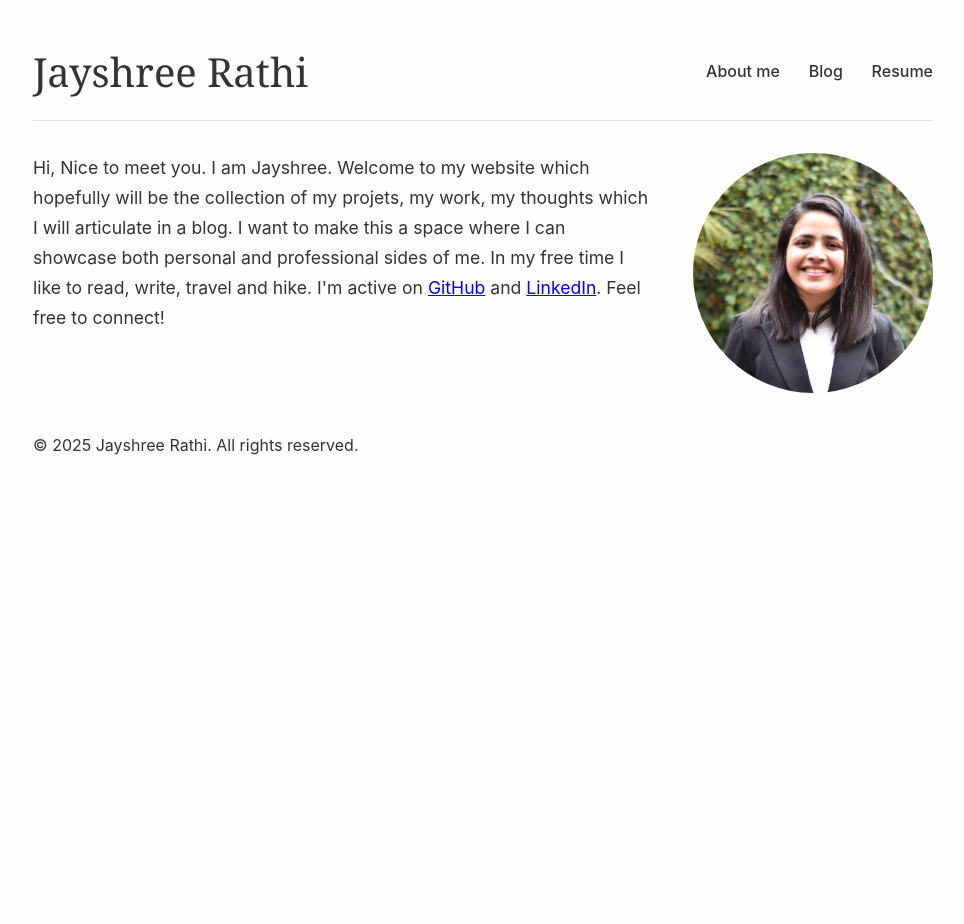
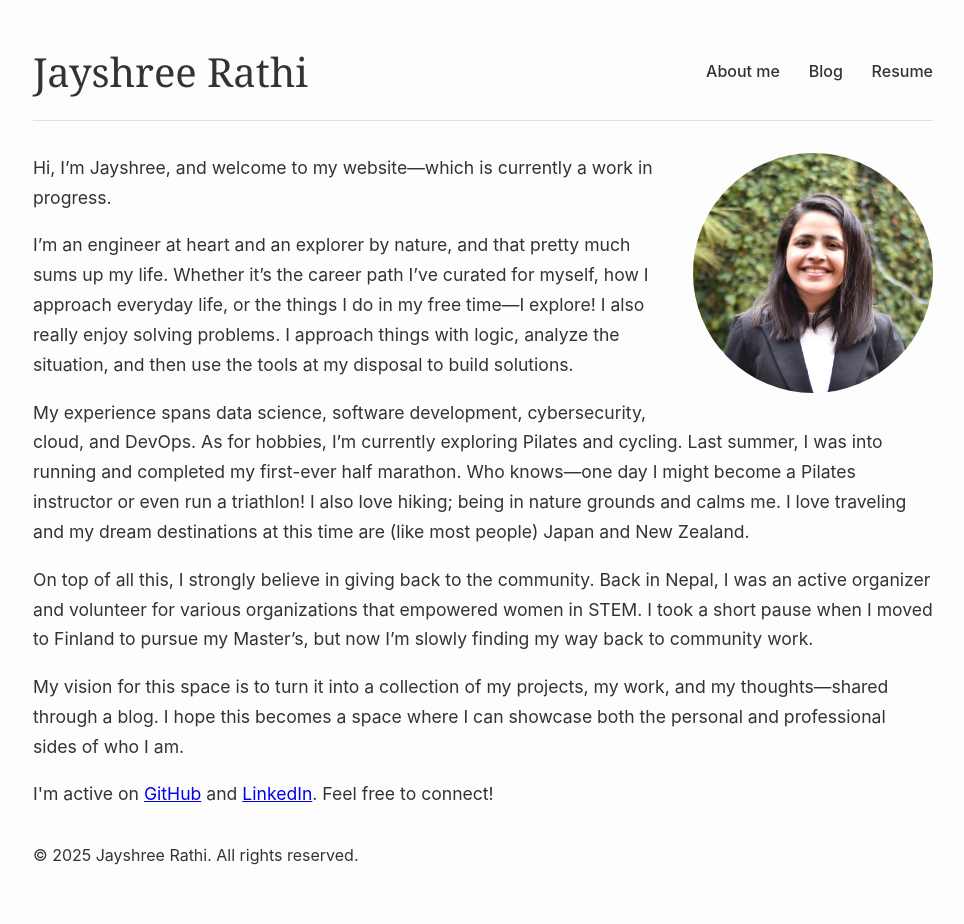
Before and after one commit to jsrathi17/jsrathi17.github.io, a Jekyll site: the page built from index.html, in a window 1280 px wide. Shown: the whole page, without its empty margins (157-1121 px from the left). Built offline with Jekyll 4.4.1, drawn with Linux system fonts in a browser that asks for light colours; before the commit the page ends 900 px from its top, so only the background shows below that.

```diff
--- a/index.html
+++ b/index.html
@@ -9,7 +9,11 @@ title: About me
 
   <!-- The heading has been removed, so the text starts right away -->
   <div class="profile-text">
-    <p>Hi, Nice to meet you. I am Jayshree. Welcome to my website which hopefully will be the collection of my projets, my work, my thoughts which I will articulate in a blog. I want to make this a space where I can showcase both personal and professional sides of me.
-      In my free time I like to read, write, travel and hike. I'm active on <a href="https://github.com/your_github">GitHub</a> and <a href="https://www.linkedin.com/in/your_linkedin">LinkedIn</a>. Feel free to connect!</p>
+    <p>Hi, I’m Jayshree, and welcome to my website—which is currently a work in progress.</p>
+    <p>I’m an engineer at heart and an explorer by nature, and that pretty much sums up my life. Whether it’s the career path I’ve curated for myself, how I approach everyday life, or the things I do in my free time—I explore! I also really enjoy solving problems. I approach things with logic, analyze the situation, and then use the tools at my disposal to build solutions.</p>
+    <p>My experience spans data science, software development, cybersecurity, cloud, and DevOps. As for hobbies, I’m currently exploring Pilates and cycling. Last summer, I was into running and completed my first-ever half marathon. Who knows—one day I might become a Pilates instructor or even run a triathlon! I also love hiking; being in nature grounds and calms me. I love traveling and my dream destinations at this time are (like most people) Japan and New Zealand.</p>
+    <p>On top of all this, I strongly believe in giving back to the community. Back in Nepal, I was an active organizer and volunteer for various organizations that empowered women in STEM. I took a short pause when I moved to Finland to pursue my Master’s, but now I’m slowly finding my way back to community work.</p>
+    <p>My vision for this space is to turn it into a collection of my projects, my work, and my thoughts—shared through a blog. I hope this becomes a space where I can showcase both the personal and professional sides of who I am.</p>
+    <p>I'm active on <a href="https://github.com/your_github">GitHub</a> and <a href="https://www.linkedin.com/in/your_linkedin">LinkedIn</a>. Feel free to connect!</p>
   </div>
 </div>
```
Also changed, not shown: about.md (+2 -2 lines).
